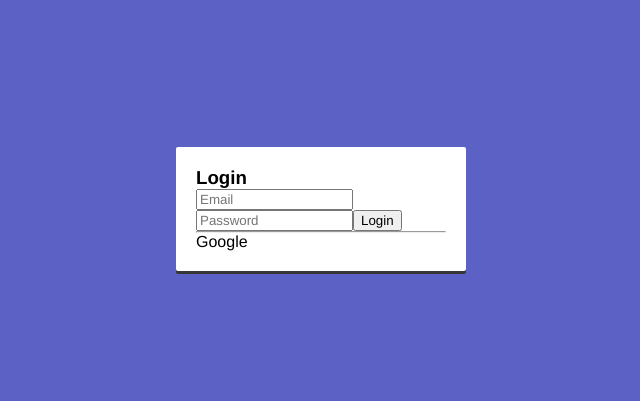
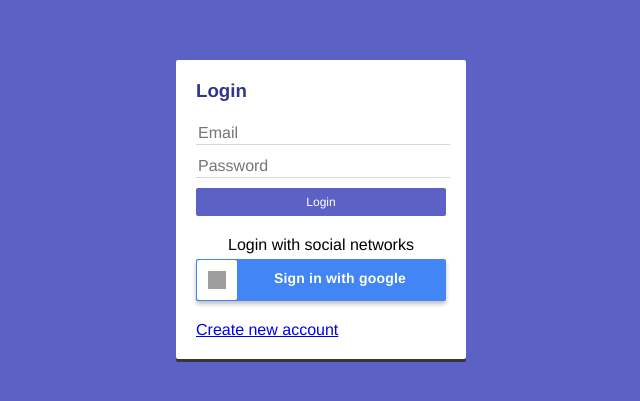
Before and after one commit to hall9zeha/JavaScriptProjects-2, a React app in the folder 05-journal-app/: page /auth/login in a window 1280 px wide. Shown: the part 191-592 px from the top of the page, without its empty margins (319-959 px from the left). Built offline with nearby package versions, Linux system fonts and the light colour scheme; grey boxes are pictures that could not be loaded.

Commit message:
Completed LoginScreen style

```diff
--- a/05-journal-app/src/components/auth/LoginScreen.js
+++ b/05-journal-app/src/components/auth/LoginScreen.js
@@ -1,27 +1,47 @@
 import React from 'react'
+import { Link } from 'react-router-dom'
 
 export const LoginScreen = () => {
   return (
     <>
-      <h3>Login</h3>
+      <h3 className='auth__title'>Login</h3>
       <form>
         <input
           type='text'
           placeholder='Email'
           name="email"
+          autoComplete='off'
+          className='auth__input'
         />
         <input
-          type='password'
+          tyspspe='password'
           placeholder='Password'
           name='password'
+          className='auth__input'
         />
         <button
           type='submit'
+          className='btn btn-primary btn-block'
         >
           Login
         </button>
-        <hr/>
-        Google
+
+        <div className='auth__social-networks'>
+          <p>Login with social networks</p>
+              <div  className="google-btn" >
+                  <div className="google-icon-wrapper">
+                      <img className="google-icon" src="https://upload.wikimedia.org/wikipedia/commons/archive/c/c1/20210618182605%21Google_%22G%22_logo.svg" alt="google button" />
+                  </div>
+                  <p className="btn-text">
+                      <b>Sign in with google</b>
+                  </p>
+              </div>
+        </div>
+        <Link
+          to="/auth/register"
+        >
+          Create new account
+        </Link>
       </form>
     </>
   )
--- a/05-journal-app/src/styles/base/_settings.scss
+++ b/05-journal-app/src/styles/base/_settings.scss
@@ -2,3 +2,8 @@
 $primary: #5c62c5;
 $dark-grey: #363636;
 $light-grey: #d8d8d8;
+
+
+$white: #fff;
+$google-blue: #4285f4;
+$button-active-blue: #1669f2;
--- a/05-journal-app/src/styles/components/_auth.scss
+++ b/05-journal-app/src/styles/components/_auth.scss
@@ -14,3 +14,43 @@
     padding: 20px;
     width: 250px;
  }
+ .auth__title{
+    //Función de sass que permite oscurecer un determinado color
+    color:darken($color:$primary, $amount: 20);
+    margin-bottom: 20px;
+
+ }
+ .auth__input{
+    color: $dark-grey;
+    border: 0px;
+    border-bottom: 1px solid $light-grey;
+    font-size: 16px;
+    margin-bottom: 10px;
+    height: 20px;
+    width: 100%;
+
+    transition: border-bottom .3s ease;
+    //Una forma más corta de usar todos los atributos del estlo .auth__input y adicionarle lo que contenga :focus{...}
+    &:focus{
+        border-bottom: 1px solid $primary;
+        outline: none;
+    }
+ }
+ .auth__social-networks{
+    align-items: center;
+    display: flex;
+    justify-content: center;
+    flex-direction: column;
+    padding-top: 20px;
+    padding-bottom: 20px;
+    width: 100%;
+ }
+ .auth__alert-error{
+    background-color: red;
+    border-radius: 5px;
+    color: white;
+    display: flex;
+    justify-content: center;
+    margin-bottom: 10px;
+    padding: 5px;
+ }
--- /dev/null
+++ b/05-journal-app/src/styles/components/_buttons.scss
@@ -0,0 +1,71 @@
+.btn{
+    background-color: transparent;
+    border:none;
+    color:white;
+    cursor: pointer;
+    font-size: 12px;
+    padding: 7px 10px 7px 10px;
+
+    &:focus{
+        outline: none;
+    }
+
+}
+
+.btn-primary{
+    background-color: $primary;
+    border-radius: 2px;
+
+    &:disabled{
+        background-color: lighten($color:  $primary, $amount: 15);
+    }
+    &:hover{
+        background-color: darken($color: $primary, $amount: 15);
+    }
+}
+
+.btn-block{
+    width: 100%;
+}
+
+.google-btn {
+    cursor: pointer;
+    margin-top: 5px;
+    width: 100%;
+    height: 42px;
+    background-color: $google-blue;
+    border-radius: 2px;
+    box-shadow: 0 3px 4px 0 rgba(0, 0, 0, 0.25);
+
+    transition: box-shadow .3s ease;
+
+    .google-icon-wrapper {
+        position: absolute;
+        margin-top: 1px;
+        margin-left: 1px;
+        width: 40px;
+        height: 40px;
+        border-radius: 2px;
+        background-color: $white;
+    }
+    .google-icon {
+        position: absolute;
+        margin-top: 11px;
+        margin-left: 11px;
+        width: 18px;
+        height: 18px;
+    }
+    .btn-text {
+        float: right;
+        margin: 11px 40px 0 0;
+        color: $white;
+        font-size: 14px;
+        letter-spacing: 0.2px;
+    }
+    &:hover {
+        box-shadow: 0 0 6px $google-blue;
+    }
+    &:active {
+        background: $button-active-blue;
+    }
+}
--- a/05-journal-app/src/styles/styles.scss
+++ b/05-journal-app/src/styles/styles.scss
@@ -1,3 +1,6 @@
 @import './base/settings';
 @import './base/base';
-@import './components/auth'
+
+//Components
+@import './components/auth';
+@import './components/buttons';
```
